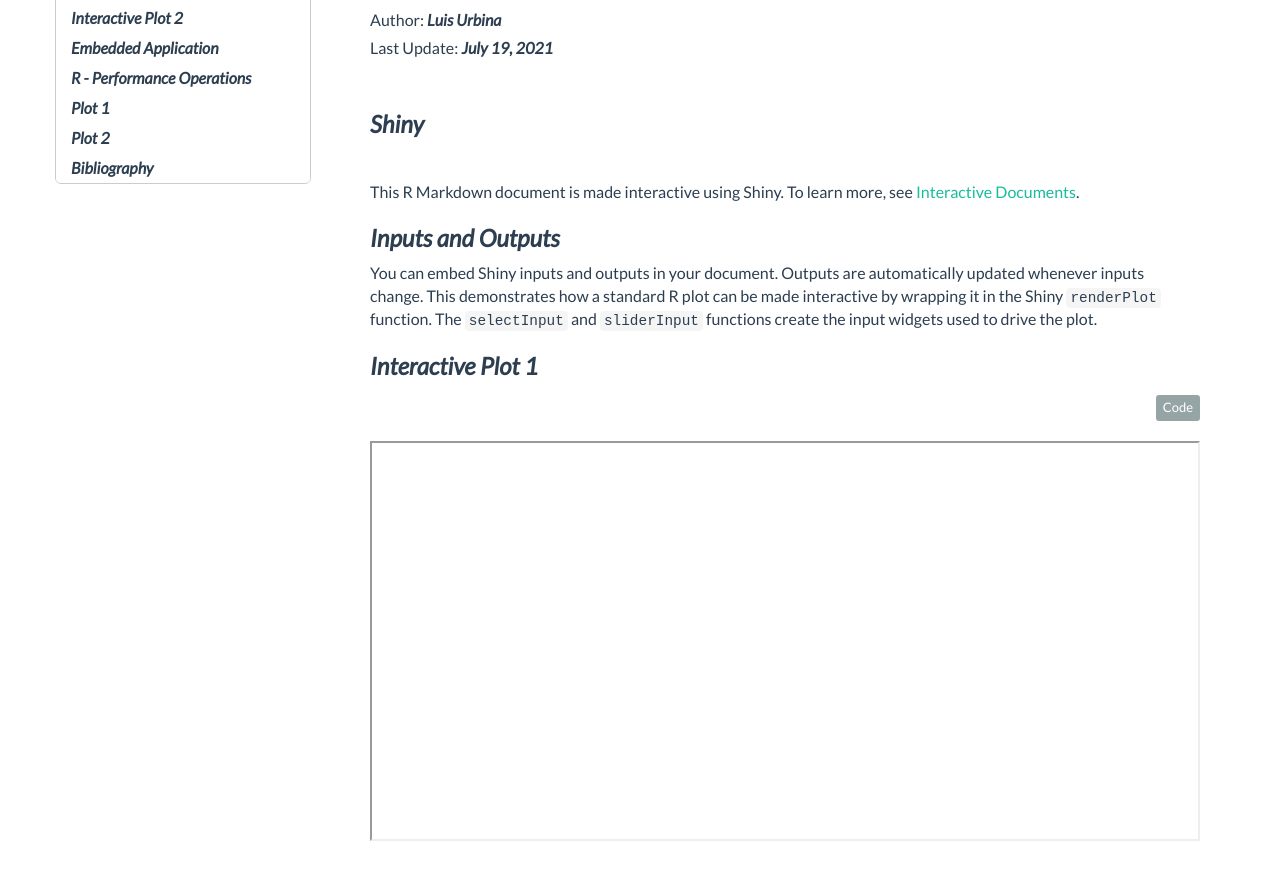
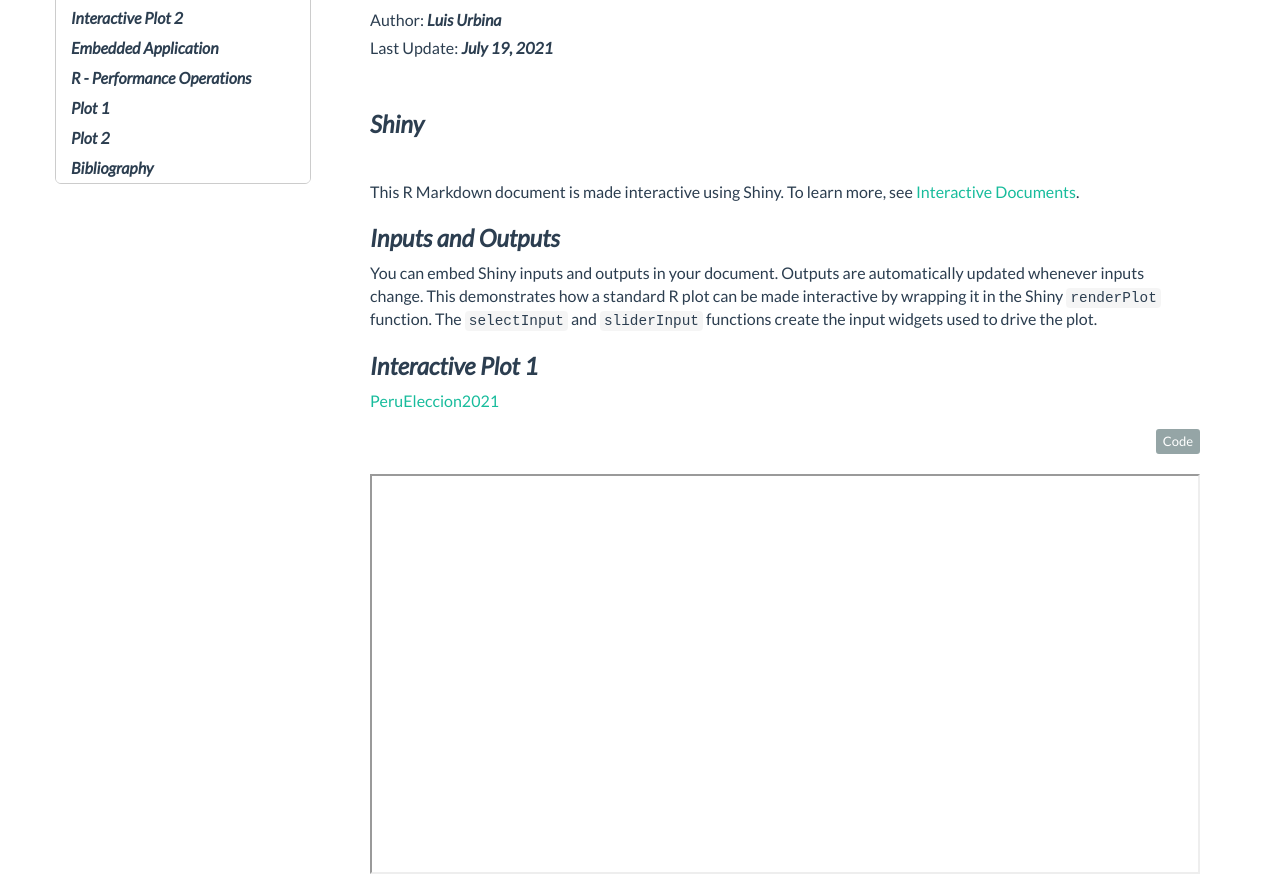
Before and after one commit to tigregrr/PeruEleccion2021, a plain HTML site: page index.html in a window 1280 px wide. Shown: the part 143-1031 px from the top of the page. Drawn offline with nearby package versions, Linux system fonts and the light colour scheme; some packages are replaced by stand-ins of ours.

Commit message:
Add files via upload

```diff
--- a/index.html
+++ b/index.html
@@ -376,6 +376,7 @@ div.tocify {
 </div>
 <div id="section-interactive-plot-1" class="section level3">
 <h3><strong><em>Interactive Plot 1</em></strong></h3>
+<p><a href="https://luisurbina.shinyapps.io/PeruEleccion2021/">PeruEleccion2021</a></p>
 <div class="sourceCode" id="section-cb1"><pre class="sourceCode r"><code class="sourceCode r"><span id="section-cb1-1"><a href="#section-cb1-1" aria-hidden="true" tabindex="-1"></a>ui <span class="ot">&lt;-</span> <span class="fu">fluidPage</span>(</span>
 <span id="section-cb1-2"><a href="#section-cb1-2" aria-hidden="true" tabindex="-1"></a>  <span class="fu">selectInput</span>(<span class="st">&quot;dataset&quot;</span>, <span class="at">label =</span> <span class="st">&quot;Dataset&quot;</span>, <span class="at">choices =</span> <span class="fu">ls</span>(<span class="st">&quot;package:datasets&quot;</span>)),</span>
 <span id="section-cb1-3"><a href="#section-cb1-3" aria-hidden="true" tabindex="-1"></a>  <span class="fu">verbatimTextOutput</span>(<span class="st">&quot;summary&quot;</span>),</span>
@@ -398,7 +399,7 @@ div.tocify {
 <span id="section-cb1-20"><a href="#section-cb1-20" aria-hidden="true" tabindex="-1"></a><span class="co"># server &lt;- function(input, output, session) {</span></span>
 <span id="section-cb1-21"><a href="#section-cb1-21" aria-hidden="true" tabindex="-1"></a><span class="co"># }</span></span>
 <span id="section-cb1-22"><a href="#section-cb1-22" aria-hidden="true" tabindex="-1"></a><span class="fu">shinyApp</span>(ui, server)</span></code></pre></div>
-<p><iframe data-deferred-src="appfc9f4a4863c5af9e22ad39be2f5112a5/?w=&amp;__subapp__=1" width="100%" height="400" class="shiny-frame shiny-frame-deferred"></iframe></p>
+<p><iframe data-deferred-src="app4b6890844c72f378869aa5b1b5510358/?w=&amp;__subapp__=1" width="100%" height="400" class="shiny-frame shiny-frame-deferred"></iframe></p>
 <p><br></p>
 </div>
 <div id="section-interactive-plot-2" class="section level3">
@@ -412,7 +413,7 @@ div.tocify {
 <span id="section-cb2-7"><a href="#section-cb2-7" aria-hidden="true" tabindex="-1"></a>  output<span class="sc">$</span>dynamic <span class="ot">&lt;-</span> <span class="fu">renderDataTable</span>(mtcars, <span class="at">options =</span> <span class="fu">list</span>(<span class="at">pageLength =</span> <span class="dv">5</span>))</span>
 <span id="section-cb2-8"><a href="#section-cb2-8" aria-hidden="true" tabindex="-1"></a>}</span>
 <span id="section-cb2-9"><a href="#section-cb2-9" aria-hidden="true" tabindex="-1"></a><span class="fu">shinyApp</span>(ui, server)</span></code></pre></div>
-<p><iframe data-deferred-src="app7d2c240fcd2571a3ecd337c2c0503dd8/?w=&amp;__subapp__=1" width="100%" height="400" class="shiny-frame shiny-frame-deferred"></iframe></p>
+<p><iframe data-deferred-src="app28301a93a0466116db77ac37e1a2bdf9/?w=&amp;__subapp__=1" width="100%" height="400" class="shiny-frame shiny-frame-deferred"></iframe></p>
 </div>
 <div id="section-embedded-application" class="section level3">
 <h3><strong><em>Embedded Application</em></strong></h3>
```
